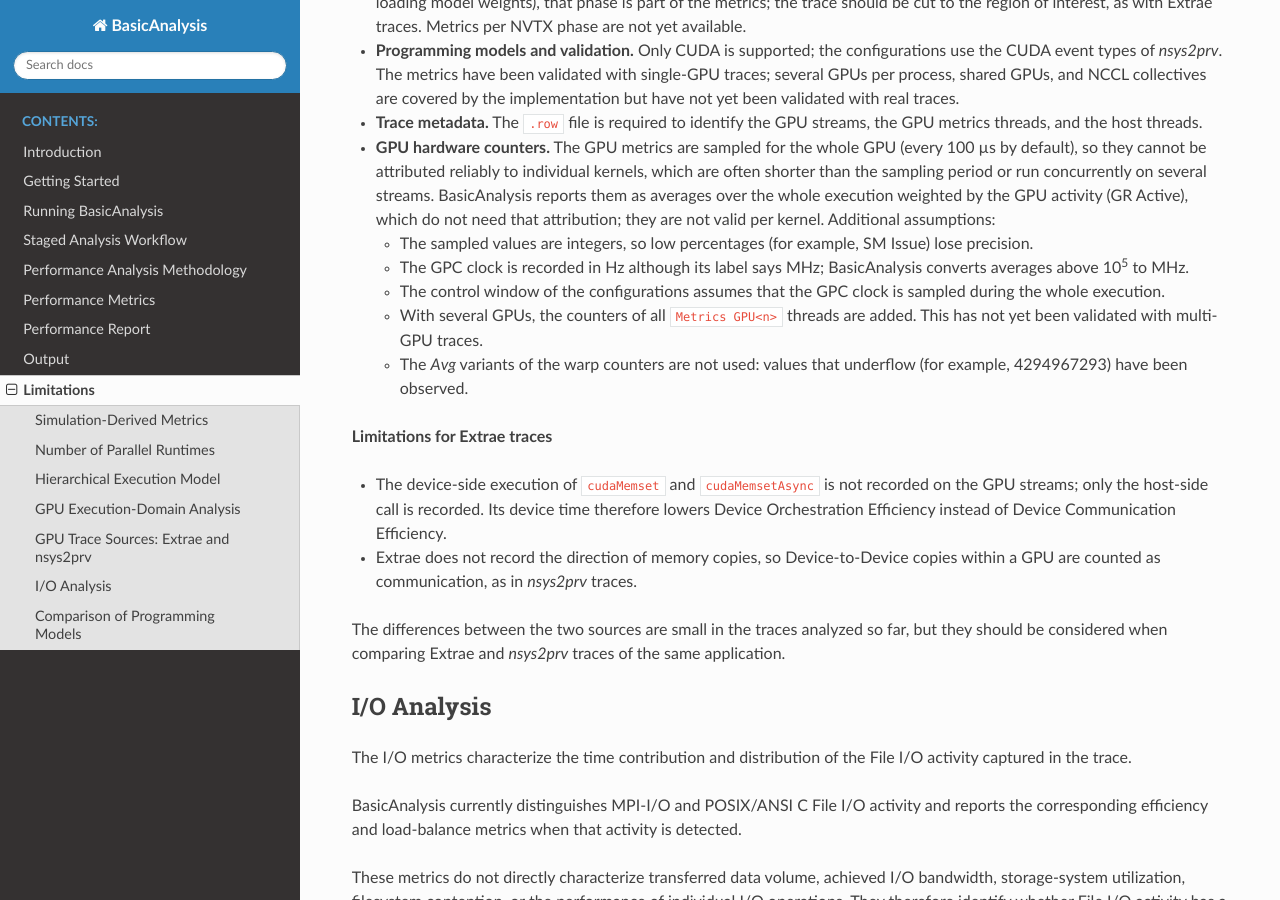
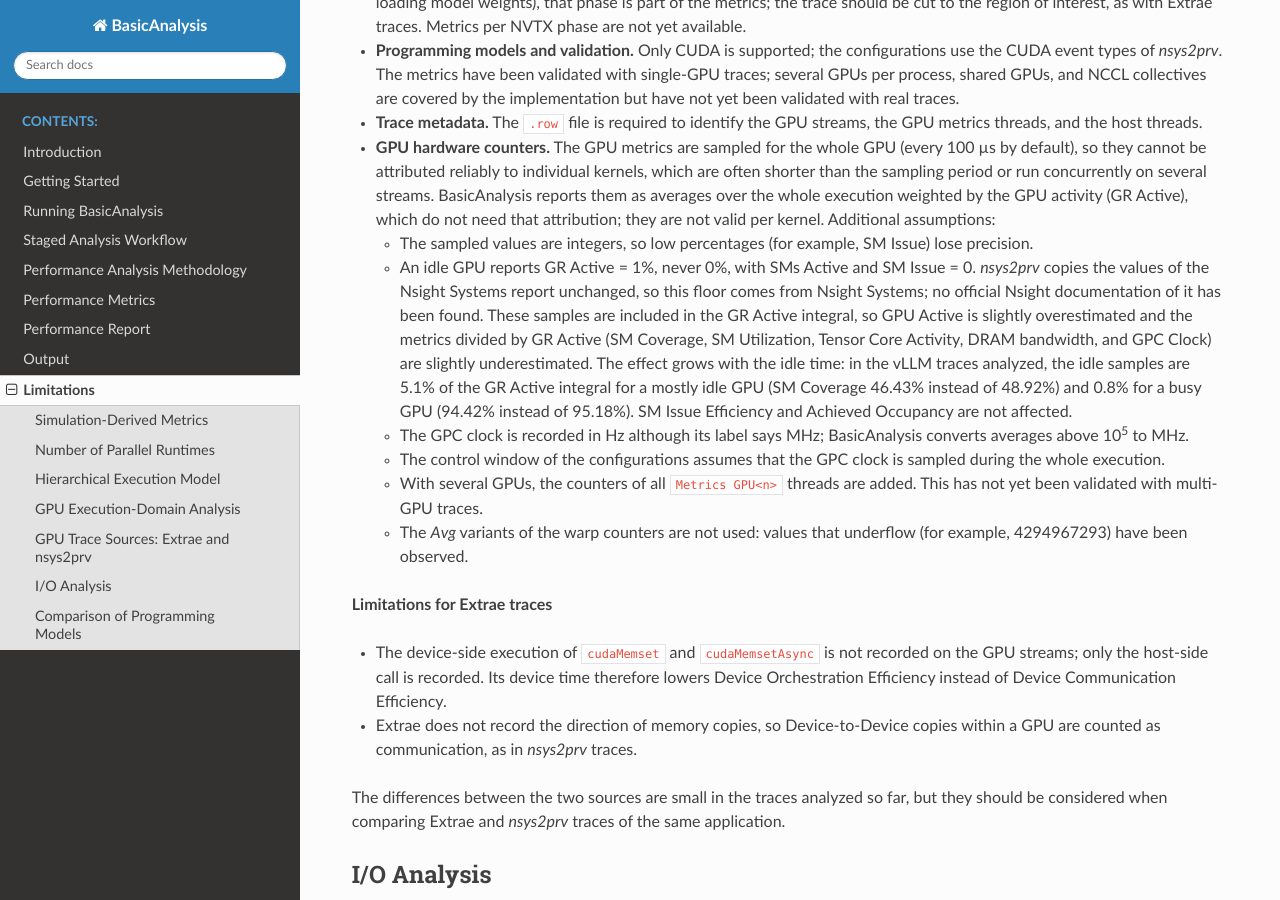
Before and after one commit to bsc-performance-tools/basicanalysis, a Sphinx documentation site: the page built from doc/source/09_limitations.rst, in a window 1280 px wide and 900 px high, scrolled down 2612 px. Built offline with Sphinx 7.4.7 and the Read the Docs theme 3.1.0, drawn with Linux system fonts in a browser that asks for light colours.

Commit message:
Document the GR Active 1% floor of idle GPUs in the nsys2prv limitations

```diff
--- a/doc/source/09_limitations.rst
+++ b/doc/source/09_limitations.rst
@@ -171,6 +171,18 @@ different assumptions. The definitions are described in :doc:`06_metrics`.
 
   * The sampled values are integers, so low percentages (for example, SM
     Issue) lose precision.
+  * An idle GPU reports GR Active = 1%, never 0%, with SMs Active and SM
+    Issue = 0. *nsys2prv* copies the values of the Nsight Systems report
+    unchanged, so this floor comes from Nsight Systems; no official Nsight
+    documentation of it has been found. These samples are included in the
+    GR Active integral, so GPU Active is slightly overestimated and the
+    metrics divided by GR Active (SM Coverage, SM Utilization, Tensor Core
+    Activity, DRAM bandwidth, and GPC Clock) are slightly underestimated. The
+    effect grows with the idle time: in the vLLM traces analyzed, the idle
+    samples are 5.1% of the GR Active integral for a mostly idle GPU (SM
+    Coverage 46.43% instead of 48.92%) and 0.8% for a busy GPU (94.42%
+    instead of 95.18%). SM Issue Efficiency and Achieved Occupancy are not
+    affected.
   * The GPC clock is recorded in Hz although its label says MHz;
     BasicAnalysis converts averages above 10\ :sup:`5` to MHz.
   * The control window of the configurations assumes that the GPC clock is
```
Also changed, not shown: 1 other file.
